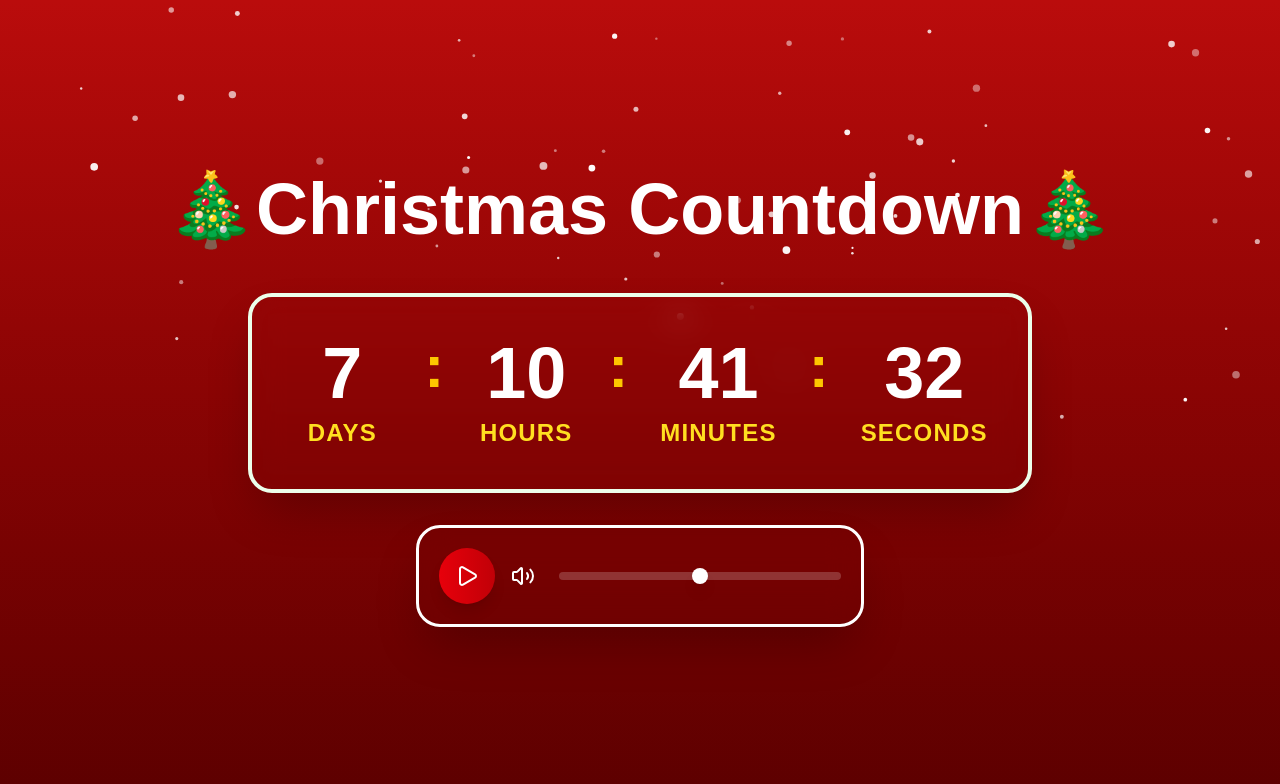
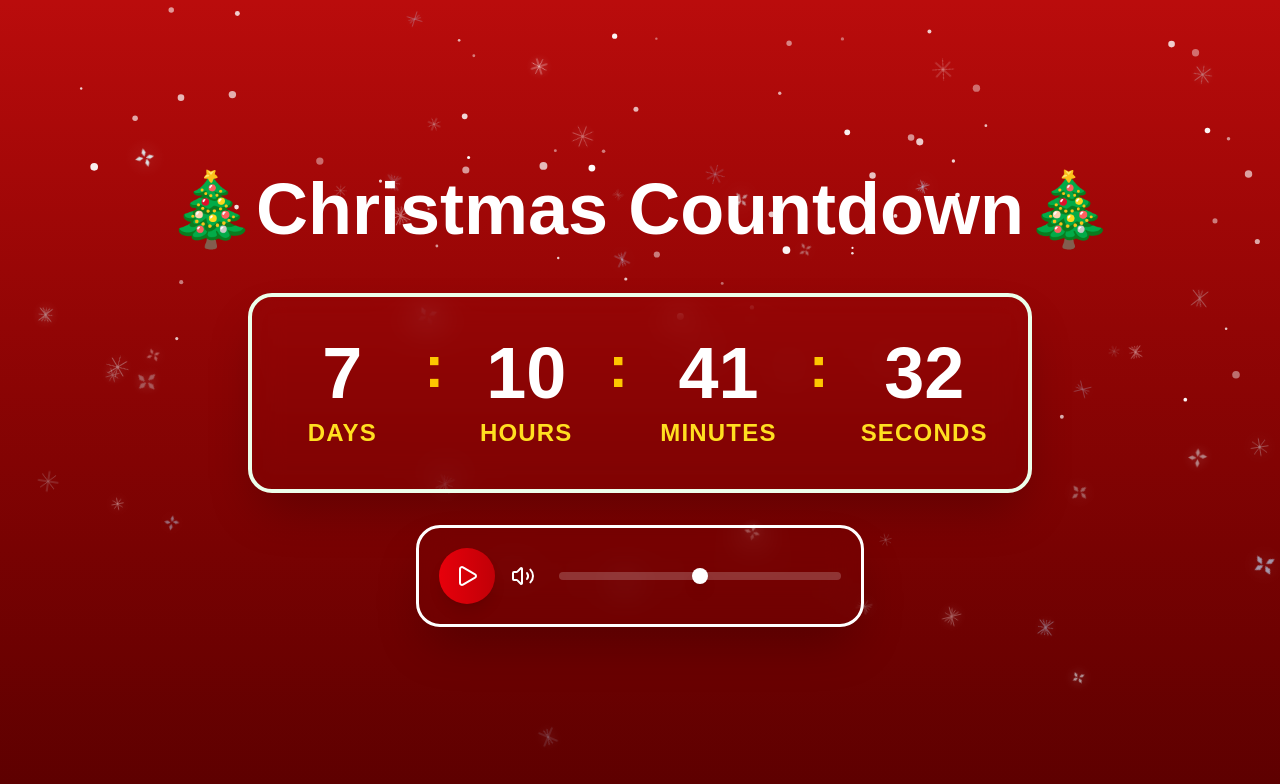
Before and after one commit to kharizzakaye/christmas-countdown-timer, a Next.js app: page / in a window 1280 px wide. Shown: the top 784 px of the page. Built offline with nearby package versions, Linux system fonts and the light colour scheme.

Commit message:
Add snowflakes component

```diff
--- /dev/null
+++ b/app/components/SnowflakeComponent.tsx
@@ -0,0 +1,155 @@
+"use client";
+
+import { motion } from "framer-motion";
+import { useEffect, useState } from "react";
+
+// Expanded SVG snowflake shapes
+const snowflakeShapes = [
+  (color: string) => (
+    <svg viewBox="0 0 64 64" fill={color} className="w-full h-full">
+      <path
+        d="M32 2v60M2 32h60M12 12l40 40M52 12L12 52"
+        stroke={color}
+        strokeWidth="2"
+      />
+    </svg>
+  ),
+  (color: string) => (
+    <svg viewBox="0 0 64 64" fill={color} className="w-full h-full">
+      <circle cx="32" cy="32" r="4" fill={color} />
+      <path
+        d="M32 2v60M2 32h60M10 10l44 44M54 10L10 54"
+        stroke={color}
+        strokeWidth="2"
+      />
+    </svg>
+  ),
+  (color: string) => (
+    <svg viewBox="0 0 64 64" fill={color} className="w-full h-full">
+      <path
+        d="M32 2l6 12-6 12-6-12 6-12zm0 36l6 12-6 12-6-12 6-12zM62 32l-12 6-12-6 12-6 12 6zM14 32l-12 6 12 6 12-6-12-6z"
+        stroke={color}
+        strokeWidth="2"
+      />
+    </svg>
+  ),
+  (color: string) => (
+    <svg viewBox="0 0 64 64" fill={color} className="w-full h-full">
+      <path
+        d="M32 2v60M2 32h60M16 16l32 32M48 16L16 48M8 24l48 16M24 8l16 48"
+        stroke={color}
+        strokeWidth="2"
+      />
+    </svg>
+  ),
+  (color: string) => (
+    <svg viewBox="0 0 64 64" fill={color} className="w-full h-full">
+      <path
+        d="M32 2v60M2 32h60M12 20l40 24M20 12l24 40"
+        stroke={color}
+        strokeWidth="2"
+      />
+      <circle cx="32" cy="32" r="3" fill={color} />
+    </svg>
+  ),
+];
+
+// Tailwind color palette for icy variation
+const colors = ["#ffffff", "#bbdefb", "#e0f7fa", "#cfd8dc"];
+
+type Snowflake = {
+  id: number;
+  size: number;
+  left: string;
+  duration: number;
+  delay: number;
+  opacity: number;
+  zIndex: number;
+  shapeIndex: number;
+  color: string;
+  glow: string;
+  twinkle: boolean;
+};
+
+function generateFlakes(count: number, offset: number = 0): Snowflake[] {
+  return Array.from({ length: count }).map((_, i) => {
+    const glowIntensity = Math.floor(Math.random() * 8) + 4; // 4–12px blur radius
+    const glowOpacity = (Math.random() * 0.5 + 0.3).toFixed(2); // 0.3–0.8 opacity
+    return {
+      id: i + offset,
+      size: Math.floor(Math.random() * 12) + 12, // 12px–24px
+      left: `${Math.random() * 100}vw`,
+      duration: Math.random() * 5 + 5,
+      delay: Math.random() * 5,
+      opacity: Math.random() * 0.5 + 0.5,
+      zIndex: Math.random() > 0.5 ? 10 : 20,
+      shapeIndex: Math.floor(Math.random() * snowflakeShapes.length),
+      color: colors[Math.floor(Math.random() * colors.length)],
+      glow: `drop-shadow(0 0 ${glowIntensity}px rgba(255,255,255,${glowOpacity}))`,
+      twinkle: Math.random() > 0.5, // 50% chance to twinkle
+    };
+  });
+}
+
+export default function SnowflakesComponent() {
+  const [flakes, setFlakes] = useState<Snowflake[]>([]);
+
+  useEffect(() => {
+    const set1 = generateFlakes(15, 0);
+    const set2 = generateFlakes(15, 100);
+    const set3 = generateFlakes(15, 200);
+    setFlakes([...set1, ...set2, ...set3]);
+  }, []);
+
+  return (
+    <div className="fixed inset-0 pointer-events-none overflow-hidden">
+      {flakes.map((flake) => (
+        <motion.div
+          key={flake.id}
+          className="absolute top-0"
+          style={{
+            left: flake.left,
+            width: `${flake.size}px`,
+            height: `${flake.size}px`,
+            zIndex: flake.zIndex,
+            filter: flake.glow,
+          }}
+          initial={{ y: -50, rotate: 0, opacity: flake.opacity }}
+          animate={{
+            y: "100vh",
+            rotate: [0, 360],
+            x: [0, -10, 10, -5, 5, 0],
+            opacity: flake.twinkle
+              ? [flake.opacity, 0.2, flake.opacity] // twinkle pulse
+              : flake.opacity,
+          }}
+          transition={{
+            duration: flake.duration,
+            delay: flake.delay,
+            repeat: Infinity,
+            ease: "linear",
+            rotate: {
+              duration: flake.duration / 2,
+              repeat: Infinity,
+              ease: "linear",
+            },
+            x: {
+              duration: 2,
+              repeat: Infinity,
+              ease: "easeInOut",
+            },
+            opacity: flake.twinkle
+              ? {
+                  duration: 2,
+                  repeat: Infinity,
+                  ease: "easeInOut",
+                }
+              : undefined,
+          }}
+        >
+          {snowflakeShapes[flake.shapeIndex](flake.color)}
+        </motion.div>
+      ))}
+    </div>
+  );
+}
--- a/app/page.tsx
+++ b/app/page.tsx
@@ -1,11 +1,13 @@
 import CountdownTimerComponent from "./components/CountdownTimerComponent";
 import MusicPlayerComponent from "./components/MusicPlayerComponent";
 import SnowfallComponent from "./components/SnowfallComponent";
+import SnowflakesComponent from "./components/SnowflakeComponent";
 
 const Page = () => {
   return (
     <main className="relative min-h-screen bg-linear-to-b from-[#ba0c0c]  to-[#5c0000] overflow-hidden">
       <SnowfallComponent />
+      <SnowflakesComponent />
 
       <div className="absolute inset-0 z-0"></div>
 
--- a/package.json
+++ b/package.json
@@ -9,6 +9,7 @@
     "lint": "eslint"
   },
   "dependencies": {
+    "framer-motion": "^12.23.26",
     "lucide-react": "^0.561.0",
     "next": "16.0.10",
     "react": "19.2.1",
```
Also changed, not shown: 1 other file (tests, documents, lock files or other folders).
